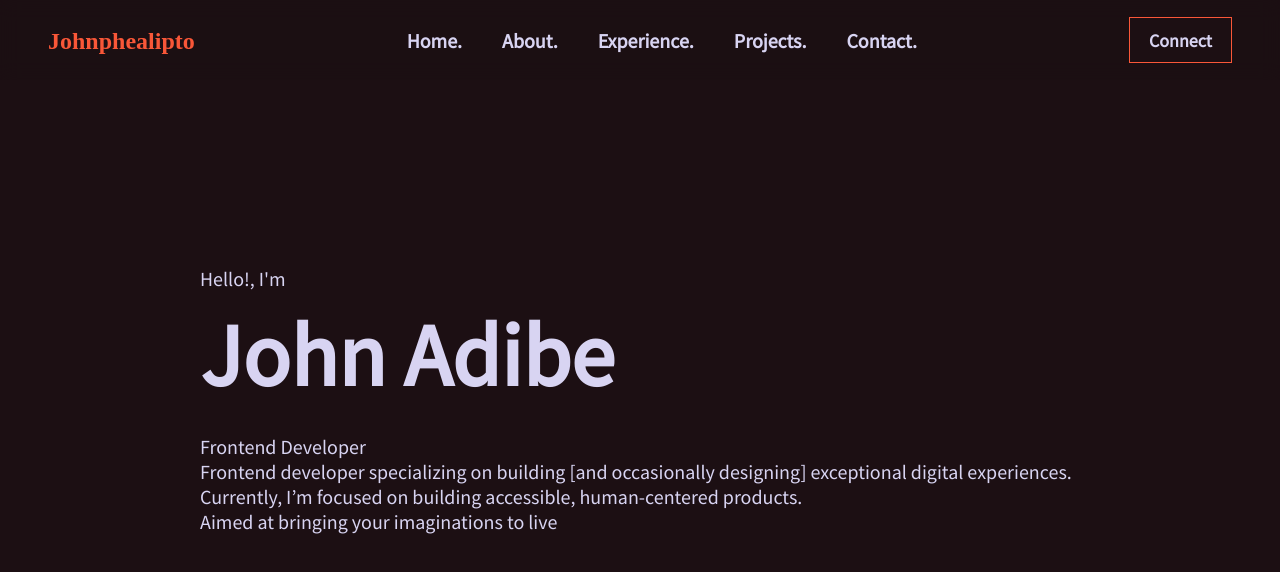
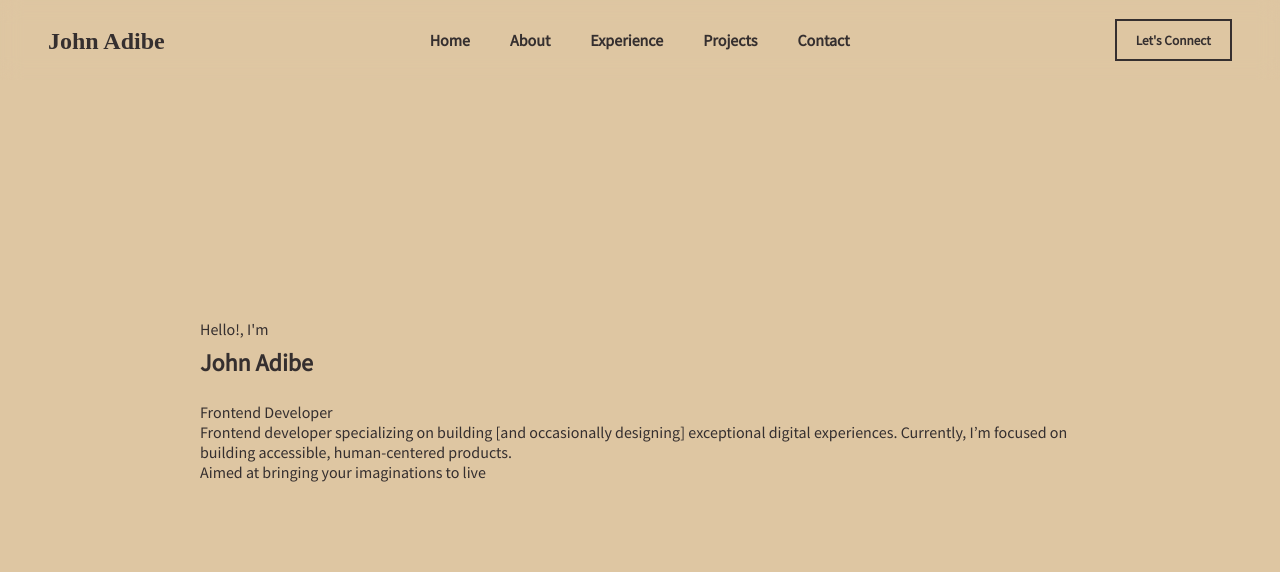
Before and after one commit to abed-obaah/abed-portfolio, a React (Create React App) app: page / in a window 1280 px wide. Shown: the top 572 px of the page. Built offline with nearby package versions, Linux system fonts and the light colour scheme; a web font is replaced by a local one.

Commit message:
Change of theme color :zap:

```diff
--- a/src/assets/css/index.css
+++ b/src/assets/css/index.css
@@ -10,36 +10,33 @@
 }
 
 :root {
-  --white: #d8d4f2;
-  --brown: #1C0F13;
-  --orange: #F95738;
-  --fz-xs: 1.125rem;
-  --fz-sm: 1.125rem;
-  --fz-md: 1.25rem;
-  --fz-lg: 3rem;
-  --fz-xl: 5.5rem;
-  --border: 1px solid #F95738;
+  --brown: #352F2F;
+  --light-brown: #DEC6A2;
 }
 
 ::selection {
-  color: #1C0F13;
-  background-color: var(--orange);
+  background-color: rgba(53, 47, 47, .75);
+  color: #DEC6A2;
 }
 
 ::-webkit-scrollbar {
-  width: 7px;
-  height: 8px;
+  width: 12px;
 }
 ::-webkit-scrollbar-track {
-  background: var(--brown);
+  background:  var(--brown);
 }
 ::-webkit-scrollbar-thumb {
-  background: var(--white);
+  background: var(--light-brown);
 }
 
+html {
+  scroll-behavior: smooth;
+}
+
+
 body {
-  background-color: var(--brown);
-  color: var(--white);
+  background-color: var(--light-brown);
+  color: var(--brown);
   font-family: 'Source Sans Pro', sans-serif;
 }
 
@@ -47,21 +44,16 @@ a {
   text-decoration: none;
 }
 
-p {
-  color: var(--white);
-  font-size: var(--fz-md);
-}
 
 button {
-  background-color: var(--brown);
-  color: var(--white);
+  background-color: var(--light-brown);
+  color: var(--brown);
   z-index: 1;
   position: relative;
   padding: 0.65rem 1.2rem;
   font-weight: bold;
   font-family: inherit;
-  border: var(--border);
-  font-size: var(--fz-sm);
+  border: 2px solid var(--brown);
   outline: none;
 }
 button::before {
@@ -72,14 +64,14 @@ button::before {
   bottom: -1px;
   left: 0;
   right: 0;
-  background-color: var(--orange);
+  background-color: var(--brown);
   transform-origin: center right;
   transform: scaleX(0);
   transition: transform 0.25s ease-in-out;
 }
 button:hover {
   cursor: pointer;
-  color: #1C0F13;
+  color: var(--light-brown);
 }
 button:hover::before {
   transform-origin: center left;
@@ -105,7 +97,7 @@ section {
 
 /***--- Navbar Section ---***/
 nav {
-  background-color: rgba(28, 15, 19, .8);
+  background-color: transparent;
   backdrop-filter: blur(10px);
   position: fixed;
   top: 0;
@@ -118,8 +110,8 @@ nav {
   transition: .35s;
 }
 nav #logo {
-  color: var(--orange);
   font-family: 'Akronim', cursive;
+  color: var(--brown);
   user-select: none;
 }
 nav ul {
@@ -147,12 +139,9 @@ nav .right-nav {
 
 /***--- HOME Section ---***/
 #home .hello-world {
-  color: var(--orange);
-  font-size: var(--fz-md);
   font-weight: bold;
 }
 #home h1.name {
-  font-size: var(--fz-xl);
   padding: .5rem 0;
   padding-bottom: 1.5rem;
 }
@@ -163,7 +152,4 @@ nav .right-nav {
   nav, main {
     padding: 0 2rem;
   }
-  #home h1.name {
-    font-size: var(--fz-lg);
-  }
 }
--- a/src/components/Navbar.js
+++ b/src/components/Navbar.js
@@ -27,28 +27,28 @@ const Navbar = () => {
   return (
     <nav id="nav" style={{ top: navTop, boxShadow: navShadow }}>
       <h1>
-        <a href="#" id="logo">Johnphealipto</a>
+        <a href="#" id="logo">John Adibe</a>
       </h1>
       <div className="right-nav">
         <ul>
           <li>
-            <a href="#home">Home.</a>
+            <a href="#home">Home</a>
           </li>
           <li>
-            <a href="#about">About.</a>
+            <a href="#about">About</a>
           </li>
           <li>
-            <a href="#experience">Experience.</a>
+            <a href="#experience">Experience</a>
           </li>
           <li>
-            <a href="#projects">Projects.</a>
+            <a href="#projects">Projects</a>
           </li>
           <li>
-            <a href="#contact">Contact.</a>
+            <a href="#contact">Contact</a>
           </li>
         </ul>
       </div>
-      <button>Connect</button>
+      <button>Let's Connect</button>
     </nav>
   )
 }
```
